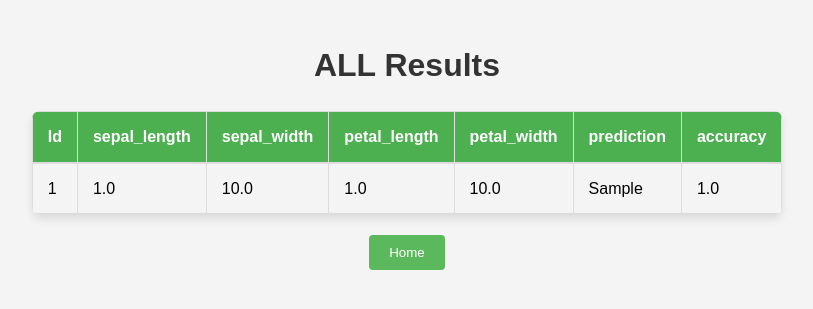
After one commit to Jakkapan-a/WebServiceIRIS_ML_using_flask, a Flask app: page /all_result in a window 1280 px wide. The commit adds this page. Shown: the top 309 px of the page, without its empty margins (233-1046 px from the left). Run offline with Flask 3, Linux system fonts and the light colour scheme; tables that the repository leaves empty hold one stand-in row (values such as "Sample post").

Commit message:
Update save data to mysql and show table in all_result page

```diff
--- a/src/app.py
+++ b/src/app.py
@@ -4,6 +4,21 @@ from sklearn.model_selection import train_test_split
 from sklearn.tree import DecisionTreeClassifier
 from joblib import dump, load
 from sklearn.datasets import load_iris
+import mysql.connector
+
+# Connect to MySQL
+mydb = mysql.connector.connect(
+    host="localhost",
+    user="root",
+    password="root",
+    database="iris"
+)
+
+# Create table history if not exists
+mycursor = mydb.cursor()
+mycursor.execute("CREATE TABLE IF NOT EXISTS history (id INT AUTO_INCREMENT PRIMARY KEY, sepal_length FLOAT, sepal_width FLOAT, petal_length FLOAT, petal_width FLOAT, prediction VARCHAR(255), accuracy FLOAT)")
+
+# Load iris dataset
 iris = load_iris()
 import os
 app = Flask(__name__)
@@ -12,6 +27,8 @@ file_path = os.path.join(os.getcwd(),'model/iris_classifier.joblib')
 # Debug for run in src folder
 if(not os.path.exists(file_path)):
     file_path = file_path.replace('src/','').replace('src\\','')
+file_path = file_path.replace('\\','/');
+
 
 @app.route('/', methods=['GET'])
 def index():
@@ -21,12 +38,14 @@ def index():
 def predict():
     try:
         data = request.form
+        print('file path: ', file_path)
+        print('load model from: ', load(""+file_path))
         model = load(file_path)
         features = [data['sepal_length'], data['sepal_width'], data['petal_length'], data['petal_width']]
         prediction = model.predict([features])
         # Convert numpy array to list
         prediction = prediction.tolist()
-        return jsonify({
+        result = jsonify({
             'input': {
                 'sepal_length': data['sepal_length'],
                 'sepal_width': data['sepal_width'],
@@ -37,9 +56,55 @@ def predict():
             'accuracy': model.score(iris.data, iris.target)
         })
 
+        # Save to database
+        save_history({
+            'sepal_length': data['sepal_length'],
+            'sepal_width': data['sepal_width'],
+            'petal_length': data['petal_length'],
+            'petal_width': data['petal_width'],
+            'prediction': iris.target_names[prediction[0]],
+            'accuracy': model.score(iris.data, iris.target)
+        })
+
+        return result
+
     except Exception as e:
         return jsonify({'error': str(e)})
     return jsonify({'error': 'An error occurred'})
 
+
+@app.route('/all_result', methods=['GET'])
+def all_result():
+    try:
+        mycursor.execute("SELECT * FROM history ORDER BY id DESC LIMIT 100")
+        result = mycursor.fetchall()
+        results = []
+        for row in result:
+            results.append({
+                'id': row[0],
+                'sepal_length': row[1],
+                'sepal_width': row[2],
+                'petal_length': row[3],
+                'petal_width': row[4],
+                'prediction': row[5],
+                'accuracy': row[6]
+            })
+
+        return render_template('all_result.html', results=results)
+    except Exception as e:
+        return jsonify({'error': str(e)})
+    return jsonify({'error': 'An error occurred'})
+
+def save_history(data):
+    try:
+        sql = "INSERT INTO history (sepal_length, sepal_width, petal_length, petal_width, prediction, accuracy) VALUES (%s, %s, %s, %s, %s, %s)"
+        val = (data['sepal_length'], data['sepal_width'], data['petal_length'], data['petal_width'], data['prediction'], data['accuracy'])
+        mycursor.execute(sql, val)
+        mydb.commit()
+        return True
+    except Exception as e:
+        print('Error save_history: ', str(e))
+        return False
+
 if __name__ == '__main__':
     app.run(debug=True, port=5000)
--- /dev/null
+++ b/src/templates/all_result.html
@@ -0,0 +1,165 @@
+<!DOCTYPE html>
+<html lang="en">
+
+<head>
+    <meta charset="UTF-8">
+    <meta name="viewport" content="width=device-width, initial-scale=1.0">
+    <title>All Results</title>
+    <style>
+         * {
+            margin: 0;
+            padding: 0;
+            box-sizing: border-box;
+        }
+
+        body {
+            font-family: Arial, sans-serif;
+            line-height: 1.6;
+            padding: 20px;
+            background-color: #f4f4f4;
+        }
+
+        .container {
+            display: flex;
+            justify-content: center;
+            align-items: center;
+            flex-direction: column;
+            margin-top: 20px;
+        }
+
+        h1, h2 {
+            color: #333;
+            margin-bottom: 20px;
+        }
+
+        form {
+            background-color: #fff;
+            padding: 20px;
+            border-radius: 8px;
+            box-shadow: 0 0 10px rgba(0, 0, 0, 0.1);
+            margin-bottom: 20px;
+            width: 30rem;
+        }
+
+        label {
+            margin: 10px 0 5px;
+            display: block;
+            color: #666;
+        }
+
+        input[type="number"] {
+            width: calc(100% - 22px);
+            padding: 10px;
+            margin-bottom: 20px;
+            border-radius: 4px;
+            border: 1px solid #ddd;
+        }
+
+        button {
+            background-color: #5cb85c;
+            color: #fff;
+            border: none;
+            padding: 10px 20px;
+            cursor: pointer;
+            border-radius: 4px;
+            transition: background-color 0.3s ease;
+        }
+
+        button:hover {
+            background-color: #4cae4c;
+        }
+
+        p {
+            color: #333;
+            font-size: 1.2rem;
+        }
+
+        table {
+            width: 100%;
+            border-collapse: collapse;
+            border-color: #ddd !important;
+        }
+
+        th, td {
+            padding: 12px 15px;
+            text-align: left;
+            border-bottom: 2px solid #ddd;
+        }
+
+        th {
+            background-color: #4CAF50;
+            color: white;
+            font-size: 16px;
+        }
+
+        tr:nth-child(even) {
+            background-color: #f2f2f2;
+        }
+
+        tr:hover {
+            background-color: #ddd;
+            cursor: pointer;
+        }
+
+        .table {
+            overflow-x: auto;
+            border-radius: 8px;
+            box-shadow: 0 4px 8px rgba(0, 0, 0, 0.1);
+        }
+
+        .btn-back {
+            margin-top: 20px;
+            display: flex;
+            justify-content: flex-end;
+        }
+    </style>
+</head>
+
+<body>
+    <div class="container">
+        <h1>ALL Results</h1>
+        <div class="table">
+
+            <table border="1">
+                <thead>
+                    <tr>
+                        <th>Id</th>
+                        <th>sepal_length</th>
+                        <th>sepal_width</th>
+                        <th>petal_length</th>
+                        <th>petal_width</th>
+                        <th>prediction</th>
+                        <th>accuracy</th>
+                    </tr>
+                </thead>
+                <tbody>
+                    {% for result in results %}
+                    <tr>
+                        <td>{{ result.id }}</td>
+                        <td>{{ result.sepal_length }}</td>
+                        <td>{{ result.sepal_width }}</td>
+                        <td>{{ result.petal_length }}</td>
+                        <td>{{ result.petal_width }}</td>
+                        <td>{{ result.prediction }}</td>
+                        <td>{{ result.accuracy }}</td>
+                    </tr>
+                    {% endfor %}
+                </tbody>
+            </table>
+        </div>
+
+        <div class="btn-back">
+            <a href="/" style="text-decoration: none;">
+                <button>Home</button>
+            </a>
+        </div>
+    </div>
+
+    <script type="application/javascript">
+        document.addEventListener('DOMContentLoaded', () => {
+            // Code more..
+        });
+    </script>
+</body>
+
+</html>
```
Also changed, not shown: src/templates/index.html (+11 -1 lines), README.md, images/01.png, images/02.png (added), 1 other file.
